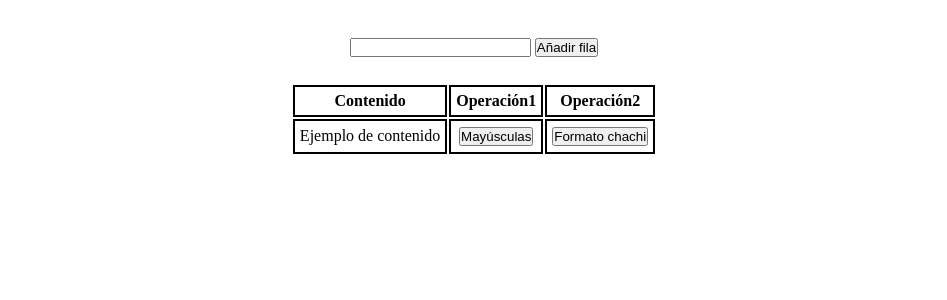
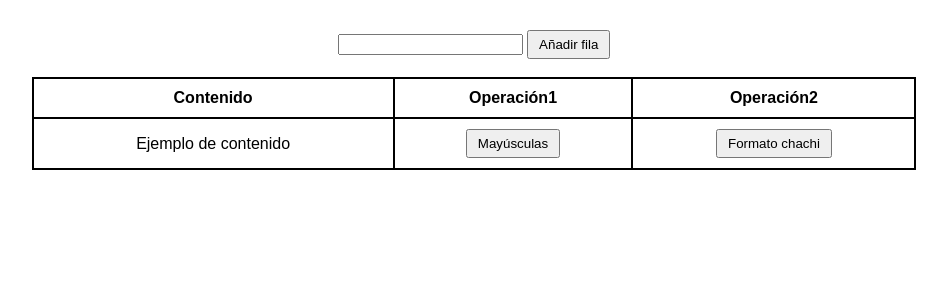
Before and after one commit to MiguelMatMar/Desarrollo-Web-Entorno-Cliente, a PHP site: page / in a window 1280 px wide. Shown: the top 300 px of the page, without its empty margins (166-1113 px from the left). Run offline with PHP 8.4, Linux system fonts and the light colour scheme.

Commit message:
Creo que terminado

```diff
--- a/Tema 6/Practica 09 - T6/index.html
+++ b/Tema 6/Practica 09 - T6/index.html
@@ -3,25 +3,31 @@
 <head>
     <meta charset="UTF-8">
     <meta name="viewport" content="width=device-width, initial-scale=1.0">
-    <title>Document</title>
+    <title>Tabla dinámica</title>
     <link rel="stylesheet" href="style.css">
 </head>
 <body>
     <input type="text" id="texto">
     <button onclick="otraFila()">Añadir fila</button>
-    <br>
+    <br><br>
+
     <table>
         <thead>
-            <tr><th>Contenido</th><th>Operación1</th><th>Operación2</th></tr>
+            <tr>
+                <th>Contenido</th>
+                <th>Operación1</th>
+                <th>Operación2</th>
+            </tr>
         </thead>
         <tbody id="bodyTabla">
-            <tr id="fila1">
-                <td>Ejemplo de contenido</td>
-                <td><button>Mayúsculas</button></td>
-                <td><button>Formato chachi</button></td>
+            <tr>
+                <td class="contenido">Ejemplo de contenido</td>
+                <td><button onclick="alternarMayusculas(this)">Mayúsculas</button></td>
+                <td><button onclick="alternarChachi(this)">Formato chachi</button></td>
             </tr>
         </tbody>
     </table>
-    <script src="./script.js"></script>
+
+    <script src="script.js"></script>
 </body>
 </html>
--- a/Tema 6/Practica 09 - T6/style.css
+++ b/Tema 6/Practica 09 - T6/style.css
@@ -1,10 +1,32 @@
 *{
     box-sizing: border-box;
-    margin: 1% auto;
-    padding: 0;
+}
+
+body{
+    font-family: Arial, sans-serif;
     text-align: center;
+    margin-top: 30px;
 }
+
+table{
+    margin: 0 auto;
+    border-collapse: collapse;
+    width: 70%;
+}
+
 td, th{
     border: 2px solid black;
-    padding: 5px;
+    padding: 10px;
 }
+
+button{
+    padding: 5px 10px;
+    cursor: pointer;
+}
+
+.chachi{
+    color: white;
+    background-color: purple;
+    padding: 3px;
+    border-radius: 5px;
+}
```
Also changed, not shown: Tema 6/Practica 09 - T6/script.js (+59 -4 lines).
